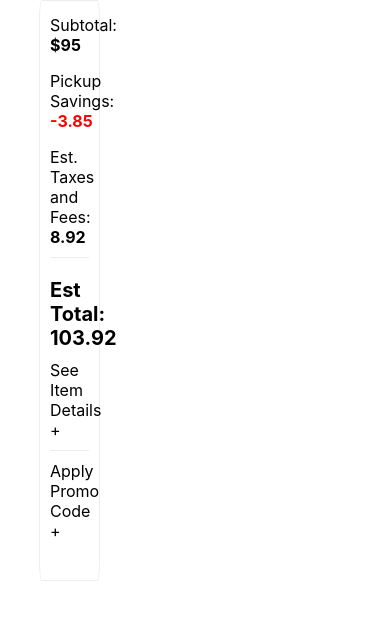
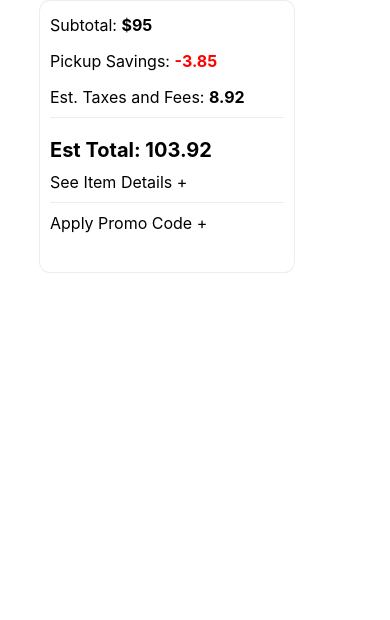
Before and after one commit to maxnawa31/take_home_challenge, a React (Create React App) app: page / in a window 390 px wide. Shown: the top 620 px of the page. Built offline with nearby package versions, Linux system fonts and the light colour scheme.

Commit message:
adding media queries

```diff
--- a/src/components/styled-components/index.js
+++ b/src/components/styled-components/index.js
@@ -9,6 +9,9 @@ export const MainContainer = styled.div`
   border-radius: 4%;
   margin-left: 10%;
   padding-top: 1%;
+  @media (max-width: 700px) {
+    width: 65%;
+  }
 `;
 
 export const TopPortion = styled.div`
@@ -91,4 +94,5 @@ export const ApplyPromoText = styled.p`
 export const StyledInput = styled.input`
   outline: none;
   height: 20px;
+  border: 1px solid black;
 `;
```
